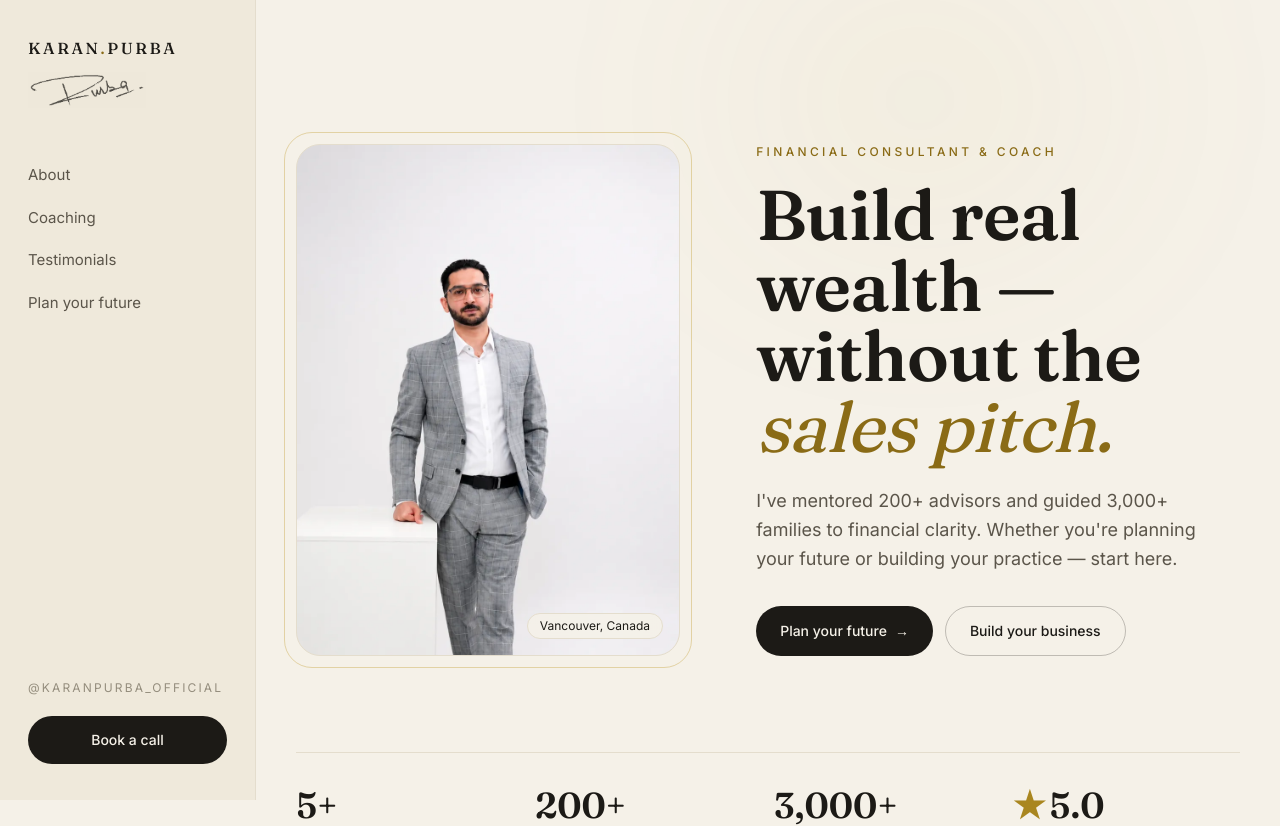
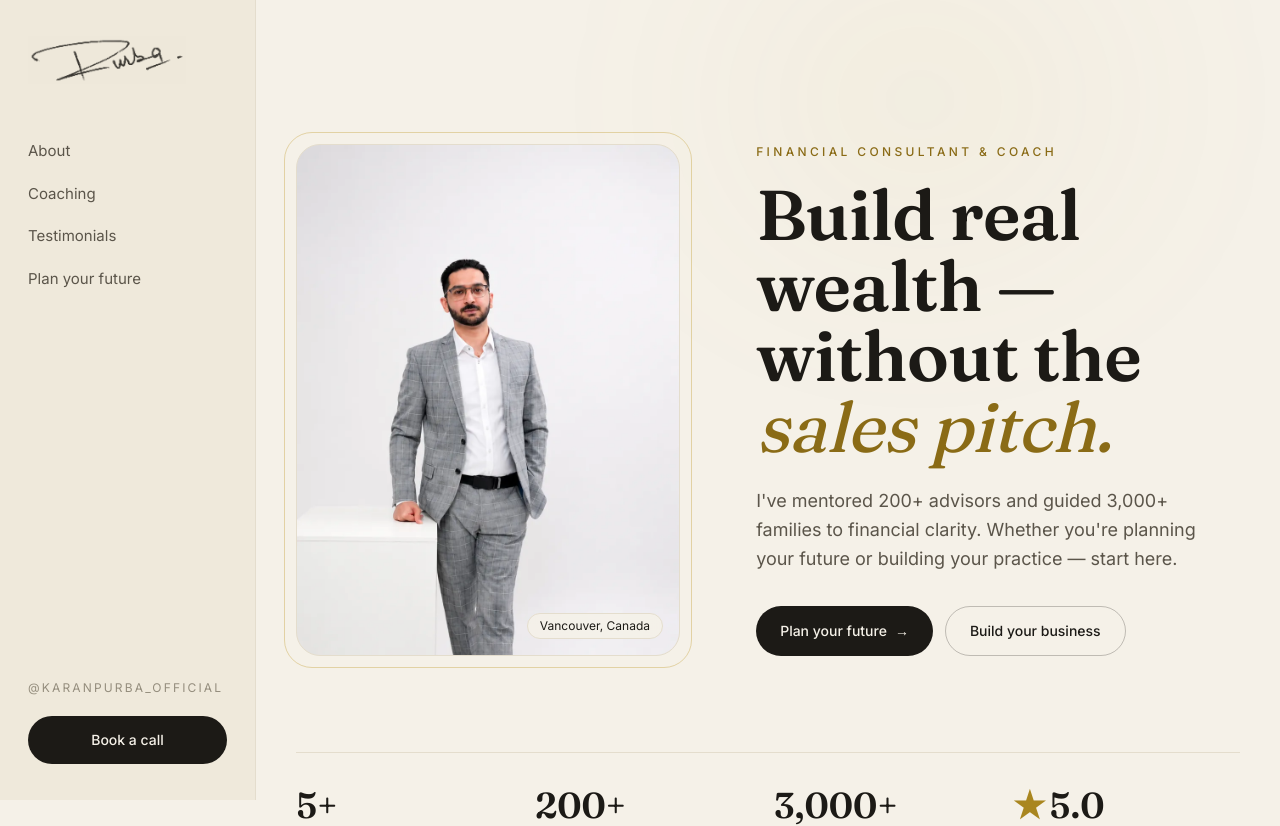
Before and after one commit to opsverasystems-h/Karanpurba, a Next.js app: page / in a window 1280 px wide. Shown: the top 826 px of the page. Built offline with nearby package versions, Linux system fonts and the light colour scheme.

Commit message:
Use signature as the sole logo (remove KARAN.PURBA wordmark)
Co-Authored-By: Claude Opus 4.8 <noreply@anthropic.com>

```diff
--- a/components/Sidebar.tsx
+++ b/components/Sidebar.tsx
@@ -1,44 +1,8 @@
 "use client";
 
 import { useEffect, useState } from "react";
-import { motion } from "framer-motion";
 import { nav, instagramHandle } from "@/lib/content";
 import { Signature } from "./Signature";
-
-const ease = [0.22, 1, 0.36, 1] as const;
-
-function Wordmark({ className = "" }: { className?: string }) {
-  return (
-    <a
-      href="#top"
-      className={`flex font-display text-base font-medium tracking-[0.16em] text-ink ${className}`}
-      aria-label="Karan Purba"
-    >
-      <motion.span
-        initial={{ x: -40, opacity: 0 }}
-        animate={{ x: 0, opacity: 1 }}
-        transition={{ duration: 0.8, delay: 0.1, ease }}
-      >
-        KARAN
-      </motion.span>
-      <motion.span
-        className="text-gold-600"
-        initial={{ scale: 0, opacity: 0 }}
-        animate={{ scale: 1, opacity: 1 }}
-        transition={{ delay: 0.55, duration: 0.4, ease }}
-      >
-        .
-      </motion.span>
-      <motion.span
-        initial={{ x: 40, opacity: 0 }}
-        animate={{ x: 0, opacity: 1 }}
-        transition={{ duration: 0.8, delay: 0.2, ease }}
-      >
-        PURBA
-      </motion.span>
-    </a>
-  );
-}
 
 export function Sidebar() {
   const [open, setOpen] = useState(false);
@@ -54,10 +18,13 @@ export function Sidebar() {
     <>
       {/* Desktop: fixed left panel */}
       <aside className="fixed inset-y-0 left-0 z-50 hidden w-64 flex-col border-r border-line bg-paper-band px-7 py-9 lg:flex">
-        <div>
-          <Wordmark />
-          <Signature className="mt-3 h-9 w-auto opacity-80" delay={450} duration={2600} ariaHidden />
-        </div>
+        <a href="#top" aria-label="Karan Purba — home" className="inline-block">
+          <Signature
+            className="h-12 w-auto opacity-90"
+            delay={450}
+            duration={2600}
+          />
+        </a>
 
         <nav className="mt-14 flex flex-col gap-5">
           {nav.map((item) => (
@@ -86,10 +53,9 @@ export function Sidebar() {
 
       {/* Mobile: top bar */}
       <header className="fixed inset-x-0 top-0 z-50 flex h-16 items-center justify-between border-b border-line bg-paper/85 px-6 backdrop-blur-md lg:hidden">
-        <div className="flex items-center gap-2.5">
-          <Wordmark />
-          <Signature className="h-7 w-auto opacity-80" delay={450} duration={2600} ariaHidden />
-        </div>
+        <a href="#top" aria-label="Karan Purba — home" className="inline-block">
+          <Signature className="h-8 w-auto opacity-85" delay={450} duration={2600} />
+        </a>
         <button
           aria-label="Toggle menu"
           onClick={() => setOpen((o) => !o)}
```
